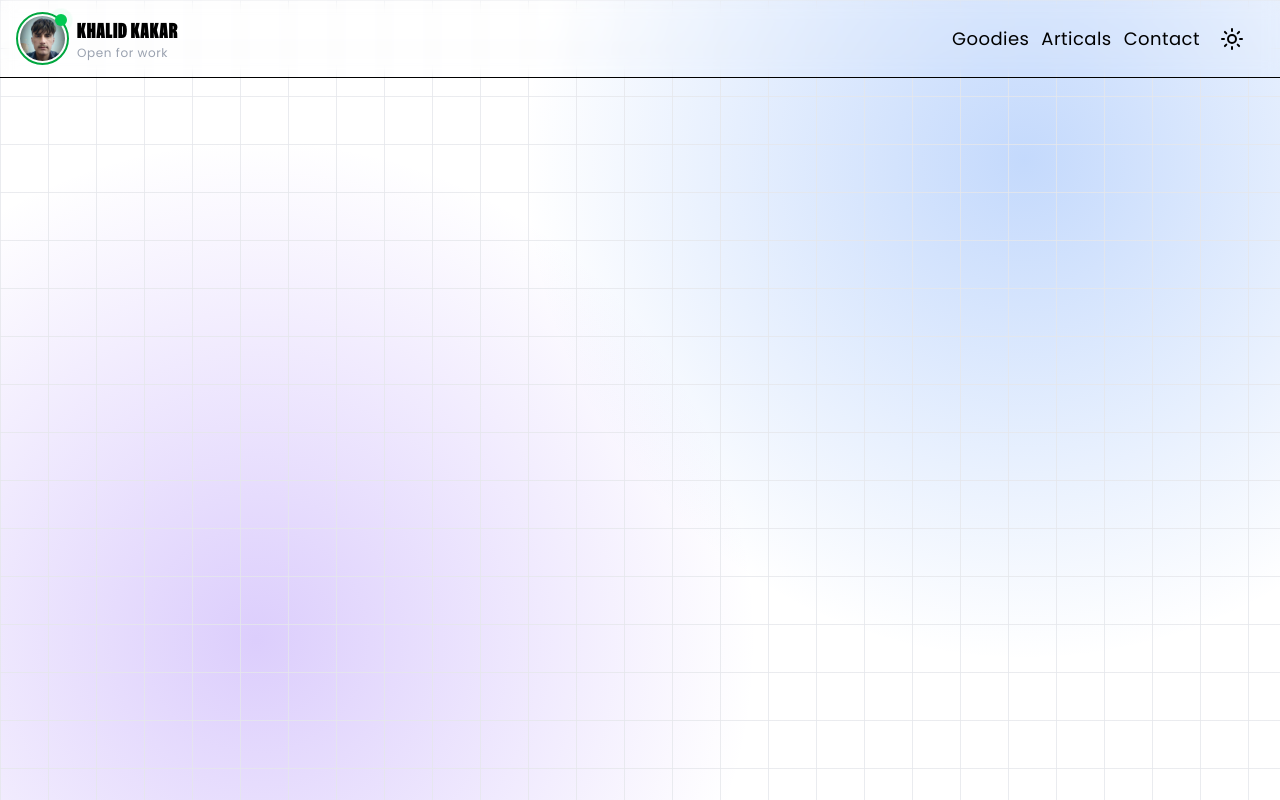
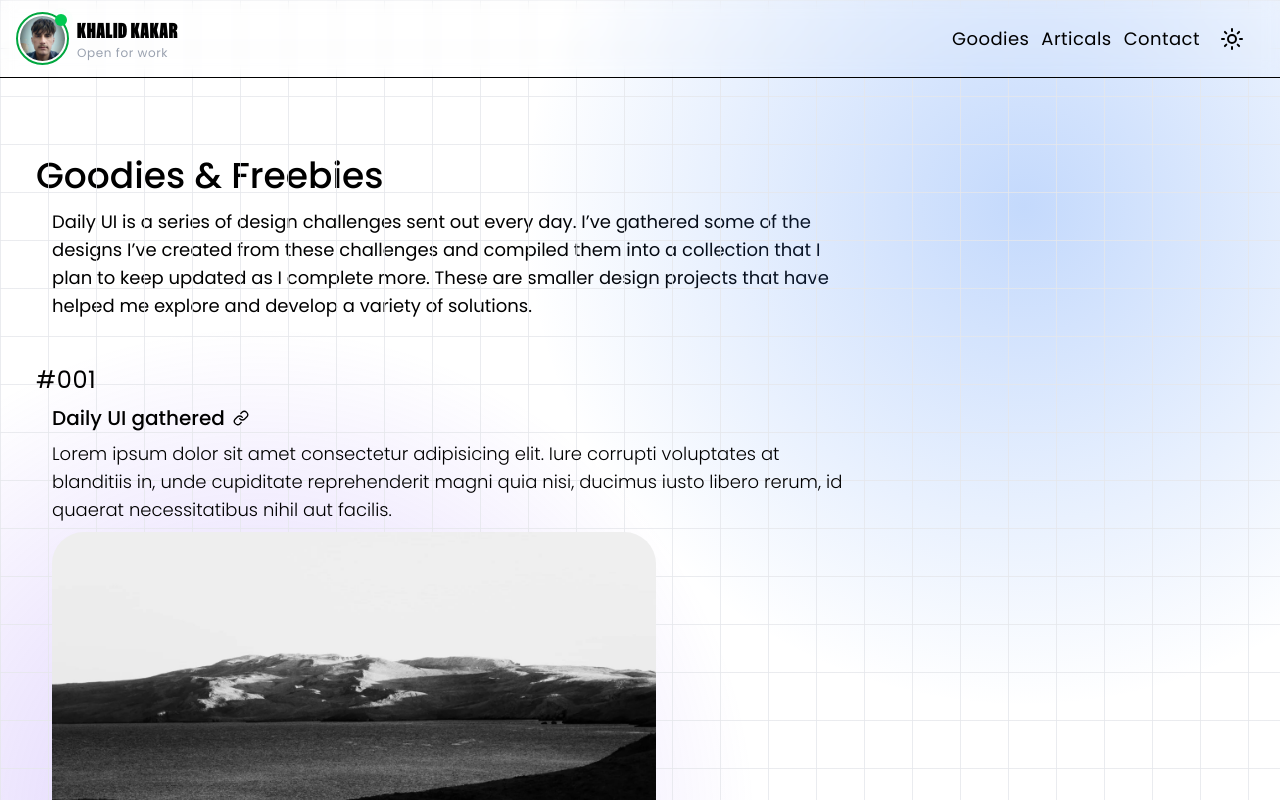
Before and after one commit to khalidkhankakar/khalid_kakar, a Next.js app: page /goodies in a window 1280 px wide. Shown: the top 800 px of the page. Built offline with nearby package versions, Linux system fonts and the light colour scheme.

Commit message:
add goodies section

```diff
--- a/src/app/goodies/_components/goodies-page.tsx
+++ b/src/app/goodies/_components/goodies-page.tsx
@@ -2,17 +2,22 @@
 
 import { useStyleContext } from "@/lib/StyleContext";
 import { cn } from "@/lib/utils";
+import GoodiesSection from "./goodies-section";
 
 const GoodiesPage = () => {
 
     const { divClassName, divStyle } = useStyleContext()
 
   return (
-    <div className={cn(divClassName, '')}>
+    <div className={divClassName}>
       <div
         className="absolute top-0 inset-0 z-0"
         style={divStyle}
       />
+
+
+       <GoodiesSection />
+
 
     </div>
   )
--- /dev/null
+++ b/src/app/goodies/_components/goodies-section.tsx
@@ -0,0 +1,31 @@
+import { Link2, LinkIcon } from 'lucide-react'
+import Image from 'next/image'
+import Link from 'next/link'
+import React from 'react'
+
+const GoodiesSection = () => {
+    return (
+        <main className="pt-36 flex flex-col gap-y-2 px-9 font-poppins ">
+
+        <div>
+            <h1 className="text-3xl z-40  md:text-4xl font-medium my-3">Goodies & Freebies</h1>
+            <p className="w-full z-40 md:w-2/3 text-sm md:text-lg ml-4  ">Daily UI is a series of design challenges sent out every day. I’ve gathered some of the designs I’ve created from these challenges and compiled them into a collection that I plan to keep updated as I complete more. These are smaller design projects that have helped me explore and develop a variety of solutions.</p>
+        </div>
+
+<div className='flex flex-col my-9'>
+
+        <div className='flex flex-col gap-y-2' >
+            <p className='text-2xl tracking-wide z-40 '>#001</p>
+            <Link href={'#'} className='text-xl ml-4 flex items-center gap-2 cursor-pointer z-40 font-medium hover:underline'>Daily UI gathered <LinkIcon className=' w-4 h-4' /></Link>
+            <p className='text-sm  z-40 font-light ml-4 w-full md:w-2/3 md:text-lg'>Lorem ipsum dolor sit amet consectetur adipisicing elit. Iure corrupti voluptates at blanditiis in, unde cupiditate reprehenderit magni quia nisi, ducimus iusto libero rerum, id quaerat necessitatibus nihil aut facilis.</p>
+
+        <Image src={'/images/1.jpeg'} width={400} height={1000} alt='goodies-1' className='object-contain z-40 rounded-4xl w-1/2   ml-4'/>
+
+        </div>
+
+</div>
+        </main>
+    )
+}
+
+export default GoodiesSection
--- a/src/components/shared/hero-badge.tsx
+++ b/src/components/shared/hero-badge.tsx
@@ -22,7 +22,7 @@ export function HeroBadge({text}:{text:string}) {
       />
       <Image src={'/icons/ai.svg'} width={25} height={25} className="object-contain " alt='star' />
        <hr className="mx-2 h-4 w-px shrink-0 bg-neutral-500" />
-      <AnimatedGradientText className="text-sm font-medium">
+      <AnimatedGradientText className="text-xs md:text-sm font-medium">
       {text}
       </AnimatedGradientText>
       <ChevronRight
```
